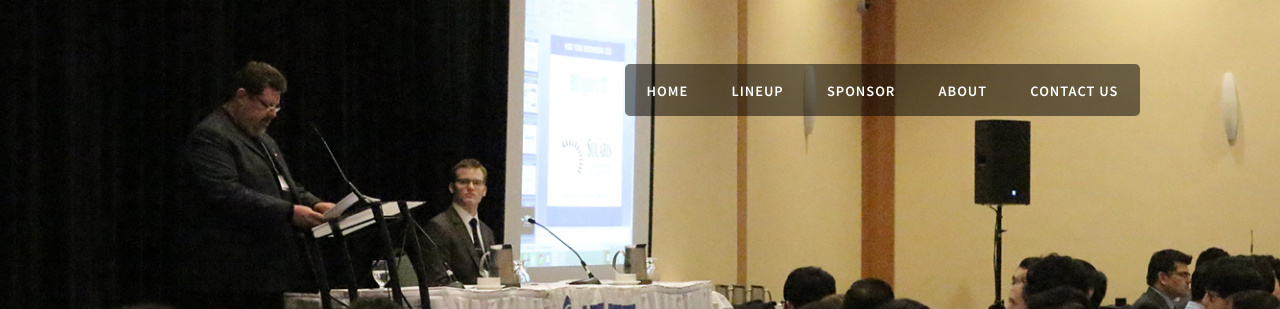
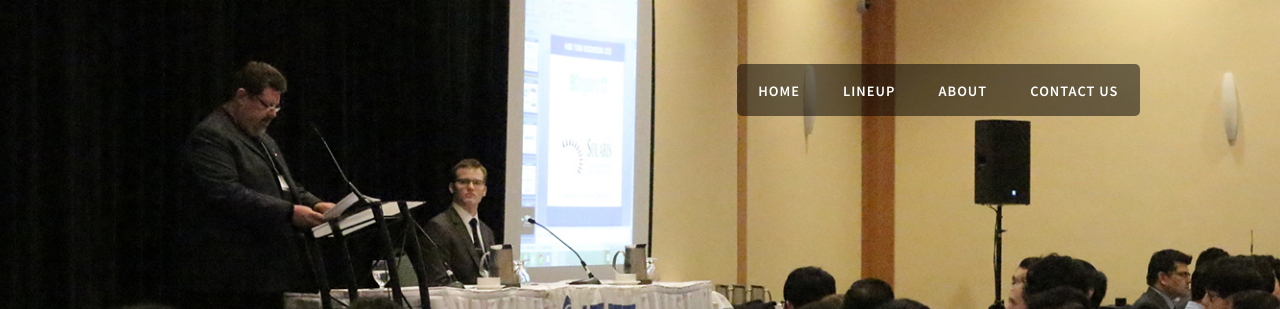
Before and after one commit to jeffsmw2/jeffsmw2.github.io, a plain HTML site: page about.html in a window 1280 px wide. Shown: the top 309 px of the page. Drawn offline with Linux system fonts and the light colour scheme.

Commit message:
Removed Sponsor page

```diff
--- a/about.html
+++ b/about.html
@@ -35,7 +35,6 @@ Released   : 20140131
 			<ul>
 				<li class="active"><a href="http://www.thinkengineering.ca" title="">Home</a></li>
 				<li><a href="/lineup.html" title="">Lineup</a></li>
-				<li><a href="/sponsor.html" title="">Sponsor</a></li>
 				<!--<li><a href="#" accesskey="3" title="">Legacy</a></li>-->
 				<li><a href="/about.html" title="">About</a></li>
 				<li><a href="/contact.html" title="">Contact Us</a></li>
```
Also changed, not shown: contact.html (+0 -1 lines), index.html (+1 -1 lines), lineup.html (+0 -1 lines), sponsorasdfoiasdfa.html (renamed from sponsor.html).
